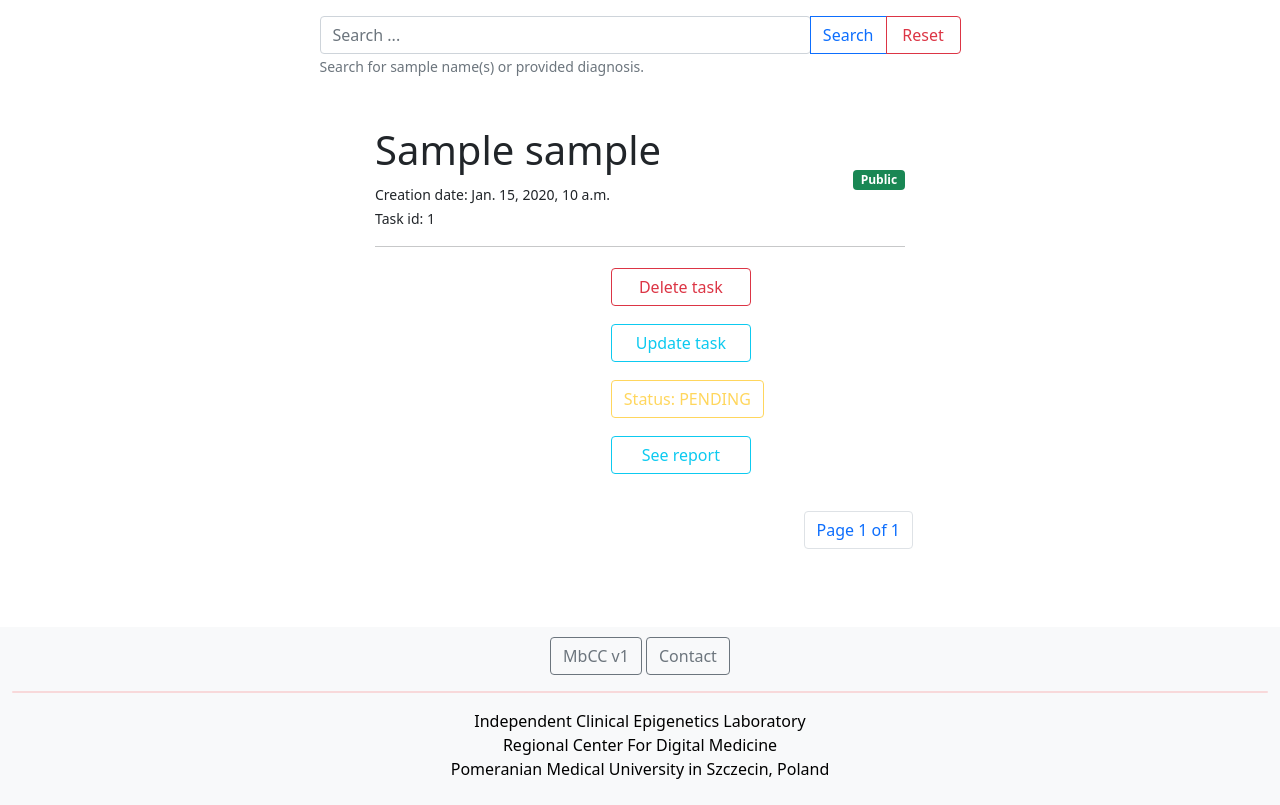
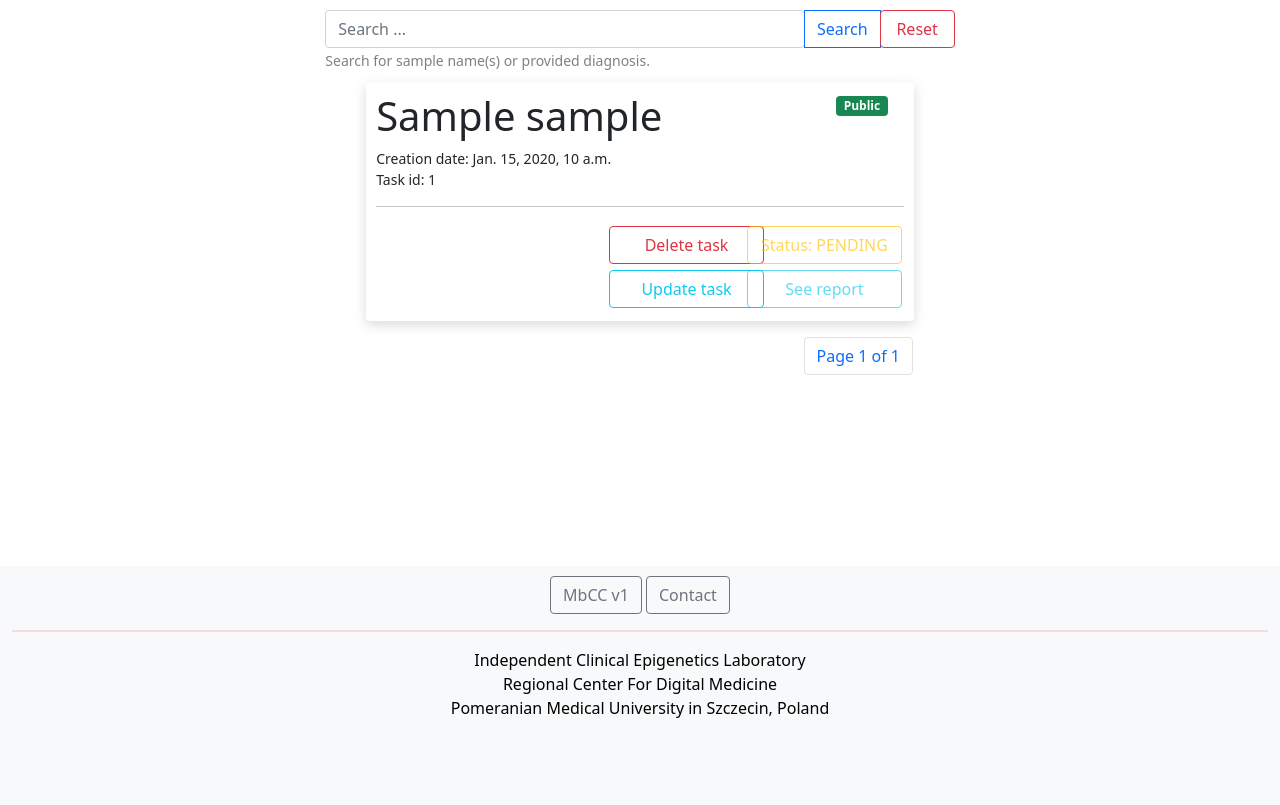
Before and after one commit to ClinicalEpigeneticsLaboratory/ACCS, a Django app: template accs_app/app/templates/app/history.html in a window 1280 px wide. Shown: the part 56-861 px from the top of the page. After the commit the page ends 774 px from the top, so only its background shows below. Run offline with Django 5.2, Linux system fonts and the light colour scheme; the template is opened without the code that fills it: most values are stand-ins (such as "Sample title", 1, 10 or a date in 2020).

Commit message:
Revert changes

```diff
--- a/accs_app/app/templates/app/history.html
+++ b/accs_app/app/templates/app/history.html
@@ -3,33 +3,44 @@
 
 {% block content %}
 <div class="container">
-    <div class="row justify-content-center py-3">
+    <div class="row justify-content-center" style="padding: 10px">
         <div class="col-md-7">
             <form class="input-group" action="{% url 'accs-history' %}" method="get">
-                <input name="q" type="search" class="form-control rounded" id="search-box" placeholder="Search ..." aria-label="Search" />
-                <button type="submit" class="btn btn-outline-primary">Search</button>
-                <button type="button" class="btn btn-outline-danger" id="reset-btn">Reset</button>
+                <!-- Search input field -->
+                <input name="q" type="search" class="form-control rounded" id="search-box" placeholder="Search ..." aria-label="Search" aria-describedby="search-addon" />
+                <button type="submit" class="btn btn-outline-primary" data-mdb-ripple-init>Search</button>
+
+                <!-- Reset button that clears query -->
+                <a href="{% url 'accs-history' %}">
+                    <button type="button" class="btn btn-outline-danger" id="reset-btn">
+                        Reset
+                    </button>
+                </a>
             </form>
-            <small class="text-muted">Search for sample name(s) or provided diagnosis.</small>
+            <small style="color: grey">Search for sample name(s) or provided diagnosis.</small>
         </div>
     </div>
 </div>
 
 {% if samples %}
 <div class="container">
+
     {% for sample in samples %}
-    <div class="row justify-content-center px-2" id="sample-{{ sample.id }}">
-        <div class="col-md-6 card border-0 rounded-lg my-3 p-3">
-            <div class="row align-items-center">
+
+    <div class="row justify-content-center d-flex" style="padding-right: 2%; padding-left: 2%" id="sample-{{ sample.id }}">
+        <div class="col-md-6 card border-0 rounded-lg mt-0 mb-3 record">
+            <div class="row">
                 <div class="col-md-10">
                     <h1>{{ sample.sample_name }}</h1>
-                    <small>Creation date: {{ sample.creation_date }}</small><br>
-                    <small>Task id: {{ sample.task.task_id }}</small>
+                    <div class="row"><small>Creation date: {{ sample.creation_date }}</small></div>
+                    <div class="row"><small>Task id: {{ sample.task.task_id }}</small></div>
                 </div>
-                <div class="col-md-2 text-end">
-                    <span class="badge {% if sample.public %}bg-success{% else %}bg-secondary{% endif %}">
-                        {{ sample.public|yesno:"Public,Private" }}
-                    </span>
+                <div class="col-md-2">
+                    {% if sample.public %}
+                    <div><span class="badge bg-success">Public</span></div>
+                    {% else %}
+                    <div><span class="badge bg-secondary">Private</span></div>
+                    {% endif %}
                 </div>
             </div>
             <hr>
@@ -39,83 +50,119 @@
                     <p id="confidence-{{ sample.task.id }}"></p>
                     <p id="anomaly-{{ sample.task.id }}"></p>
                 </div>
-                <div class="col-md-7 d-flex flex-wrap gap-2">
-                    <a href="{% url 'accs-delete' sample.id %}" class="btn btn-outline-danger record-btn">Delete task</a>
-                    <a href="{% url 'accs-update' sample.id %}" class="btn btn-outline-info record-btn">Update task</a>
-                    <button id="status-{{ sample.task.id }}" class="btn btn-outline-warning record-btn" disabled>Status: PENDING</button>
-                    <a href="{% url 'accs-report' sample.id %}" id="report-link-{{ sample.task.id }}" class="btn btn-outline-info record-btn disabled-link" aria-disabled="true">
-                        See report
+                <div class="col-md-3">
+                    <a href="{% url 'accs-delete' sample.id %}">
+                        <button class="btn btn-outline-danger record-btn" style="min-width: 155px; margin: 3px">
+                            Delete task
+                        </button>
+                    </a>
+                    <a href="{% url 'accs-update' sample.id %}">
+                        <button class="btn btn-outline-info record-btn" style="min-width: 155px; margin: 3px">
+                            Update task
+                        </button>
+                    </a>
+                </div>
+                <div class="col-md-3">
+                    <a>
+                        <button id="status-{{ sample.task.id }}" class="btn btn-outline-warning record-btn"
+                                style="min-width: 155px; margin: 3px; cursor: default;" disabled>
+                                Status: PENDING
+                        </button>
+                    </a>
+                    <a href="{% url 'accs-report' sample.id %}" id="report-link-{{ sample.task.id }}" style="pointer-events: none; text-decoration: none; color: inherit;">
+                            <button id="report-{{ sample.task.id }}" class="btn btn-outline-info record-btn"
+                                    style="min-width: 155px; margin: 3px" disabled>
+                                See report
+                            </button>
                     </a>
                 </div>
             </div>
         </div>
     </div>
+
     {% endfor %}
 
-    <div class="row justify-content-center mb-5">
+    <div class="row justify-content-center" style="margin-bottom: 50px;">
         <div class="col-lg-6">
             <nav aria-label="Page navigation">
                 <ul class="pagination justify-content-end">
                     {% if page_obj.has_previous %}
                     <li class="page-item"><a class="page-link" href="?page=1">First</a></li>
-                    <li class="page-item"><a class="page-link" href="?page={{ page_obj.previous_page_number }}">Previous</a></li>
+                    <li class="page-item"><a class="page-link" href="?page={{ page_obj.previous_page_number }}"
+                                             tabindex="-1">Previous</a></li>
                     {% endif %}
-                    <li class="page-item"><span class="page-link">Page {{ page_obj.number }} of {{ page_obj.paginator.num_pages }}</span></li>
+                    <li class="page-item">
+                        <span class="page-link">Page {{ page_obj.number }} of {{ page_obj.paginator.num_pages }}</span>
+                    </li>
                     {% if page_obj.has_next %}
-                    <li class="page-item"><a class="page-link" href="?page={{ page_obj.next_page_number }}">Next</a></li>
-                    <li class="page-item"><a class="page-link" href="?page={{ page_obj.paginator.num_pages }}">Last</a></li>
+                    <li class="page-item"><a class="page-link" href="?page={{ page_obj.next_page_number }}">Next</a>
+                    </li>
+                    <li class="page-item"><a class="page-link" href="?page={{ page_obj.paginator.num_pages }}"
+                                             tabindex="-1">Last</a></li>
                     {% endif %}
                 </ul>
             </nav>
         </div>
     </div>
 </div>
+
 {% else %}
+
 <div class="container">
     <div class="row justify-content-center">
-        <div class="col-lg-7 text-center">
-            <p>No data to display: <a href="{% url 'accs-submit' %}">Submit new sample</a></p>
+        <div class="col-lg-7">
+        <p>No data to display: <a href="{% url 'accs-submit' %}">Submit new sample</a></p>
         </div>
     </div>
 </div>
+
 {% endif %}
 
 <script>
+    // Function to fetch and update task status
     async function updateTaskStatus() {
         try {
+            // Fetch the data from the server
             const response = await fetch('/tasks-status/');
+
+            // Parse the response as JSON, which is a list of JSON objects
             const data = await response.json();
 
+            // Iterate through the array of JSON objects and update each element
             data.forEach((element) => {
                 const taskID = element.task_id;
+                const task_status = element.task_status;
+
+                // Get references to the status and report buttons
                 const statusButton = document.getElementById(`status-${taskID}`);
                 const reportButton = document.getElementById(`report-${taskID}`);
                 const reportLink = document.getElementById(`report-link-${taskID}`);
+
                 const predictionField = document.getElementById(`prediction-${taskID}`);
                 const confidenceField = document.getElementById(`confidence-${taskID}`);
                 const anomalyField = document.getElementById(`anomaly-${taskID}`);
 
-                if (statusButton && element.task_status === "SUCCESS") {
-                    statusButton.className = 'btn btn-outline-success record-btn';
-                    statusButton.innerText = `Status: ${element.task_status}`;
+                // Update button styles and status text
+                if ((statusButton) && (task_status === "SUCCESS")) {
+                    statusButton.setAttribute('class', 'btn btn-outline-success record-btn');
+                    statusButton.innerText = `Status: ${task_status}`;
                     reportButton.disabled = false;
 
-                    reportLink.classList.remove('disabled-link');
-                    reportLink.removeAttribute('aria-disabled');
+                    reportLink.style.pointerEvents = 'auto';
+
                     predictionField.innerText = `Prediction: ${element.prediction}`;
-
                     confidenceField.innerText = `Confidence: ${element.confidence}`;
                     anomalyField.innerText = `Anomaly: ${element.anomaly}`;
 
-                } else {
-                    statusButton.className = 'btn btn-outline-warning record-btn';
-                    statusButton.innerText = `Status: ${element.task_status}`;
+                }
+                if ((statusButton) && (task_status !== "SUCCESS")) {
+                    statusButton.setAttribute('class', 'btn btn-outline-waring record-btn');
+                    statusButton.innerText = `Status: ${task_status}`;
                     reportButton.disabled = true;
 
-                    reportLink.classList.add('disabled-link');
-                    reportLink.setAttribute('aria-disabled', 'true');
+                    reportLink.style.pointerEvents = 'none';
+
                     predictionField.innerText = `Prediction: -`;
-
                     confidenceField.innerText = `Confidence: -`;
                     anomalyField.innerText = `Anomaly: -`;
                 }
@@ -124,23 +171,39 @@
             console.error("Error fetching task statuses:", error);
         }
     }
+
+    // Initial call to update task status and set interval for periodic updates
     updateTaskStatus();
     setInterval(updateTaskStatus, 5000);
+</script>
 
+<script>
+    // Check if there's a 'q' parameter in the URL and update the search box
     window.onload = function() {
         const urlParams = new URLSearchParams(window.location.search);
         const query = urlParams.get('q');
+
         if (query) {
+            // Update the search box with the 'q' value from the URL
             document.getElementById('search-box').value = query;
         }
     }
 
+    // Ensure reset button works and clears the search query in the URL
     document.getElementById('reset-btn').addEventListener('click', function(e) {
+        // Prevent the link from navigating immediately
         e.preventDefault();
+
+        // Clear the search box value
         document.getElementById('search-box').value = '';
+
+        // Redirect to the URL without the 'q' parameter (resetting the search)
         const url = new URL(window.location);
         url.searchParams.delete('q');
-        window.location.href = url.toString();
+
+        // Remove the 'q' parameter
+        window.location.href = url.toString(); // Reload the page without the query
     });
 </script>
+
 {% endblock content %}
```
